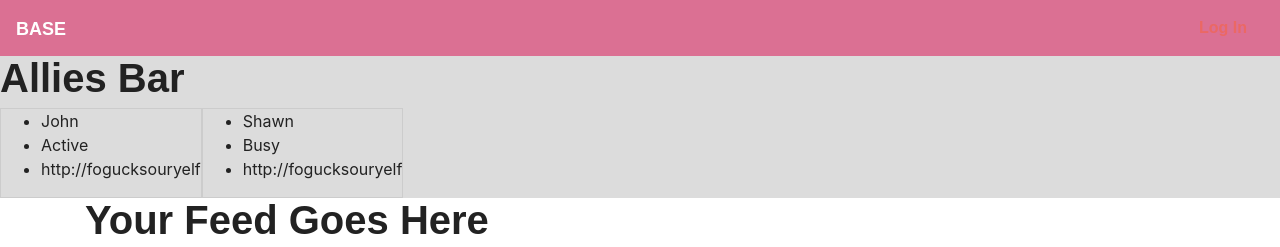
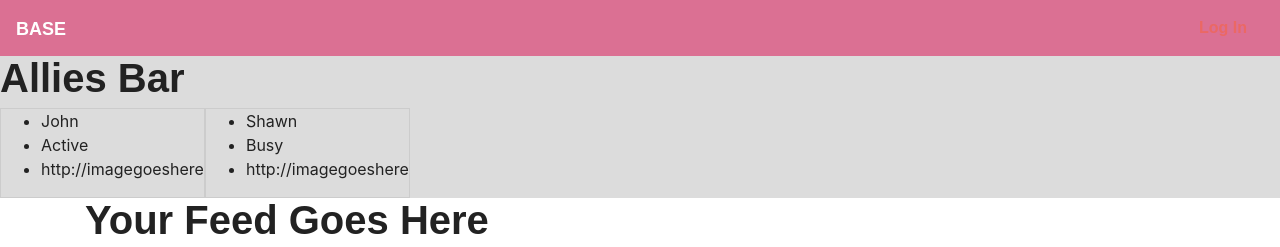
Before and after one commit to JohnCdev/TheGrid, a React (Create React App) app in the folder client/: page /feed in a window 1280 px wide. Shown: the top 247 px of the page. Built offline with nearby package versions, Linux system fonts and the light colour scheme; the HTML template or start-up script is replaced by a standard one; a web font is replaced by a local one.

Commit message:
updated allies state name

```diff
--- a/client/src/components/AlliesBar/AlliesBar.js
+++ b/client/src/components/AlliesBar/AlliesBar.js
@@ -4,8 +4,8 @@ import './alliesBar.css';
 
 const AlliesBar = () => {
     const [allies, setAllies] = useState([
-        { id: 1, name: "John", status: "Active", profileimg: "http://fogucksouryelf" },
-        { id: 2, name: "Shawn", status: "Busy", profileimg: "http://fogucksouryelf" }
+        { id: 1, name: "John", status: "Active", profileImg: "http://imagegoeshere" },
+        { id: 2, name: "Shawn", status: "Busy", profileImg: "http://imagegoeshere" }
     ]);
 
     return (
@@ -16,7 +16,7 @@ const AlliesBar = () => {
                     key={ally.id}
                     name={ally.name}
                     status={ally.status}
-                    profileimg={ally.profileimg}
+                    profileImg={ally.profileImg}
                 />
             ))}
         </div>
--- a/client/src/components/AlliesBarIcon/AlliesBarIcon.js
+++ b/client/src/components/AlliesBarIcon/AlliesBarIcon.js
@@ -1,13 +1,13 @@
 import React from "react";
 import './alliesBarIcon.css';
 
-const AlliesBarIcon = ({ name, status, profileimg }) => {
+const AlliesBarIcon = ({ name, status, profileImg }) => {
     return (
         <div className="allies-icon">
             <ul>
                 <li>{name}</li>
                 <li>{status}</li>
-                <li>{profileimg}</li>
+                <li>{profileImg}</li>
             </ul>
         </div>
     );
```
